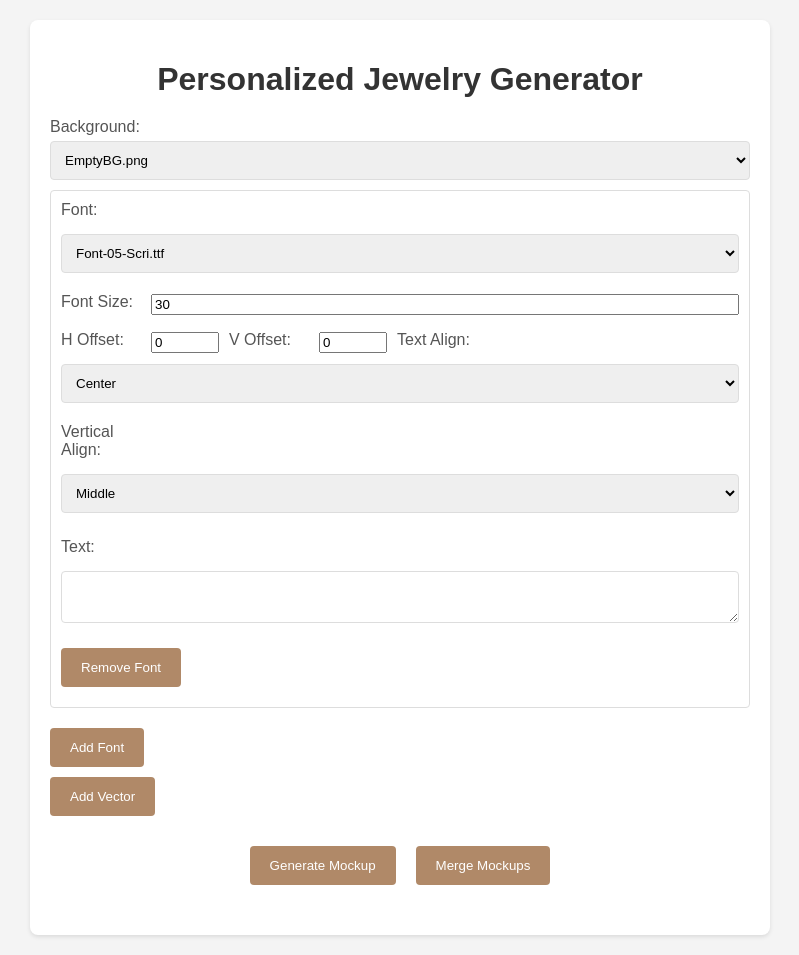
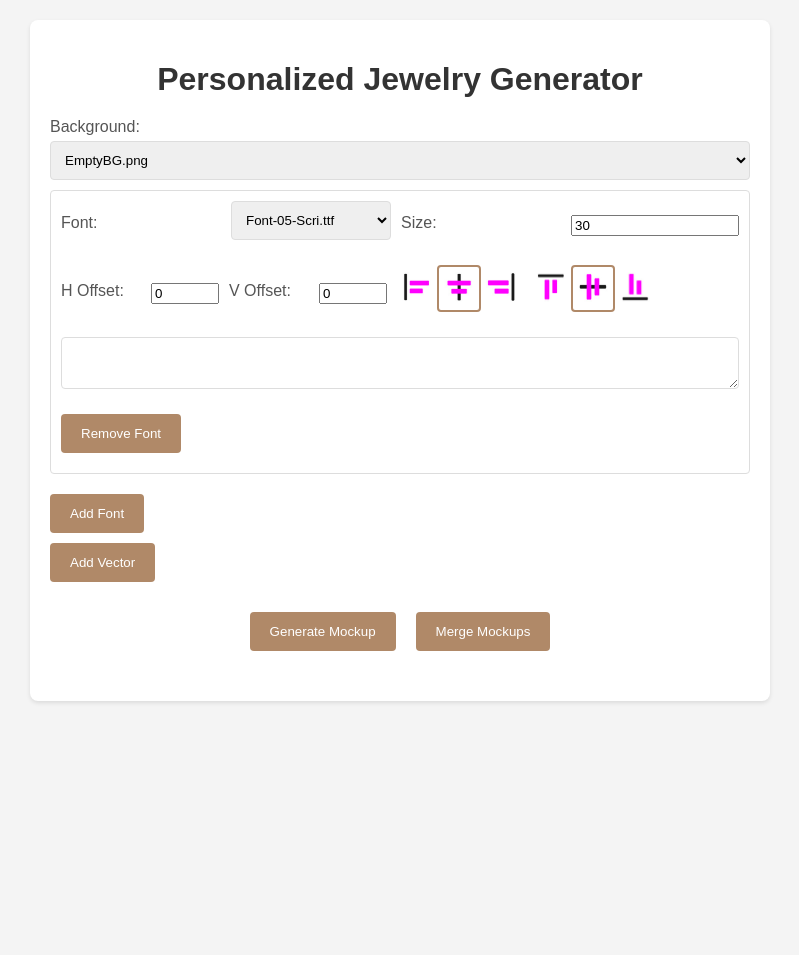
Before and after one commit to kontrolog/molody-mockup, a Flask app: page / in a window 1280 px wide. Shown: the whole page, without its empty margins (240-1039 px from the left). After the commit the page ends 703 px from the top, so only its background shows below. Run offline with Flask 3, Linux system fonts and the light colour scheme.

Commit message:
add font and add vector options ok, UI offset updated versiyon 2 added icons

```diff
--- a/templates/index.html
+++ b/templates/index.html
@@ -55,6 +55,19 @@
       resize: vertical;
     }
 
+    /* ... diğer stiller ... */
+    /* ... diğer CSS stilleri ... */
+
+    .input-group > label[for^="text"] {
+      flex: 0 0 80px; /* Text etiketinin genişliği */
+    }
+
+    .input-group > textarea {
+      flex: 1 1 auto; /* Metin alanı kalan alanı kaplar */
+    }
+
+    /* ... diğer CSS stilleri ... */
+
     .input-group {
       display: flex;
       align-items: center;
@@ -63,11 +76,20 @@
       margin-bottom: 15px;
     }
 
-    .input-group > label {
-      flex: 0 0 80px; /* Etiket genişliği */
+    /* Font ve Size'ı aynı satırda tut */
+    .input-group > label[for^="font"],
+    .input-group > select[id^="font"],
+    .input-group > label[for^="fontSize"],
+    .input-group > input[id^="fontSize"] {
+      flex: 1 0 100px; /* Font ve Size alanlarına minimum genişlik */
     }
 
-    .input-group > input, .input-group > select {
+    .input-group > label {
+      flex: 0 0 80px; /* Diğer etiketler için genişlik */
+    }
+
+    .input-group > input,
+    .input-group > select {
       flex: 1 1 auto; /* Giriş alanları kalan alanı kaplar */
     }
 
@@ -78,6 +100,8 @@
       margin-bottom: 15px;
       flex-wrap: wrap; /* Eklenen satır */
     }
+
+    /* ... diğer stiller ... */
 
     .font-vector-container {
       border: 1px solid #ddd;
@@ -131,6 +155,23 @@
       height: auto;
       border: 1px solid #ddd;
       border-radius: 4px;
+    }
+
+    /* İkon düğmeleri için stiller */
+    .align-button {
+      border: none;
+      background: none;
+      padding: 5px;
+      cursor: pointer;
+    }
+
+    .align-button img {
+      width: 30px;
+      height: 30px;
+    }
+
+    .align-button.selected {
+      border: 2px solid #b08968; /* Seçili ikon için çerçeve */
     }
   </style>
 </head>
@@ -187,34 +228,38 @@
                 <option value="{{ font }}">{{ font }}</option>
             {% endfor %}
             </select>
-            <label for="fontSize${fontCount}">Font Size:</label>
-            <input type="number" id="fontSize${fontCount}" value="30" min="10" max="100">
+            <label for="fontSize${fontCount}">Size:</label> <input type="number" id="fontSize${fontCount}" value="30" min="10" max="100">
         </div>
         <div class="input-group">
             <label for="horizontalOffset${fontCount}">H Offset:</label>
             <input type="number" id="horizontalOffset${fontCount}" value="0">
             <label for="verticalOffset${fontCount}">V Offset:</label>
             <input type="number" id="verticalOffset${fontCount}" value="0">
-            <label for="textAlign${fontCount}">Text Align:</label>
-            <select id="textAlign${fontCount}">
+
+            <select id="textAlign${fontCount}" style="display: none;">
                 <option value="left">Left</option>
                 <option value="center" selected>Center</option>
                 <option value="right">Right</option>
             </select>
-            <label for="verticalAlign${fontCount}">Vertical Align:</label>
-            <select id="verticalAlign${fontCount}">
+            <div class="align-button-group" id="textAlignButtons${fontCount}"></div>
+
+            <select id="verticalAlign${fontCount}" style="display: none;">
                 <option value="top">Top</option>
                 <option value="middle" selected>Middle</option>
                 <option value="bottom">Bottom</option>
             </select>
+            <div class="align-button-group" id="verticalAlignButtons${fontCount}"></div>
         </div>
         <div class="input-group">
-            <label for="text${fontCount}">Text:</label>
+
             <textarea id="text${fontCount}" rows="2"></textarea>
         </div>
         <button onclick="removeFont(this)">Remove Font</button>
       `;
       fontContainer.appendChild(fontDiv);
+
+      // Hizalama düğmelerini ekle
+      setupAlignmentButtons(fontCount);
     }
 
     function removeFont(button) {
@@ -371,6 +416,49 @@
         selectedMockups.forEach(checkbox => checkbox.checked = false);
       });
     }
+
+    // Hizalama düğmelerini ayarlamak için fonksiyon
+    function setupAlignmentButtons(fontIndex) {
+    const textAlignButtons = [
+      { icon: '/static/icons/text-left.png', value: 'left' },
+      { icon: '/static/icons/text-center.png', value: 'center' },
+      { icon: '/static/icons/text-right.png', value: 'right' }
+    ];
+
+    const verticalAlignButtons = [
+      { icon: '/static/icons/vertical-up.png', value: 'top' },
+      { icon: '/static/icons/vertical-middle.png', value: 'middle' },
+      { icon: '/static/icons/vertical-down.png', value: 'bottom' }
+    ];
+
+      createAlignmentButtonGroup(fontIndex, 'textAlign', textAlignButtons);
+      createAlignmentButtonGroup(fontIndex, 'verticalAlign', verticalAlignButtons);
+    }
+
+    function createAlignmentButtonGroup(fontIndex, alignType, buttons) {
+      const container = document.getElementById(`${alignType}Buttons${fontIndex}`);
+
+      buttons.forEach(button => {
+        const buttonElement = document.createElement('button');
+        buttonElement.classList.add('align-button');
+        buttonElement.value = button.value;
+        buttonElement.innerHTML = `<img src="${button.icon}" alt="${button.value}">`;
+        buttonElement.addEventListener('click', () => {
+          // Diğer düğmelerin seçili stilini kaldır
+          container.querySelectorAll('.align-button').forEach(btn => btn.classList.remove('selected'));
+          // Tıklanan düğmeye seçili stili ekle
+          buttonElement.classList.add('selected');
+          // Gizli select elemanının değerini güncelle
+          document.getElementById(`${alignType}${fontIndex}`).value = button.value;
+        });
+
+        if (button.value === document.getElementById(`${alignType}${fontIndex}`).value) {
+          buttonElement.classList.add('selected');
+        }
+
+        container.appendChild(buttonElement);
+      });
+    }
   </script>
 </body>
 </html>
```
Also changed, not shown: static/icons/text-center.png (added), static/icons/text-left.png (added), static/icons/text-right.png (added), static/icons/vertical-down.png (added), static/icons/vertical-middle.png (added), static/icons/vertical-up.png (added). Lines whose indentation alone changed are shown as unchanged.
